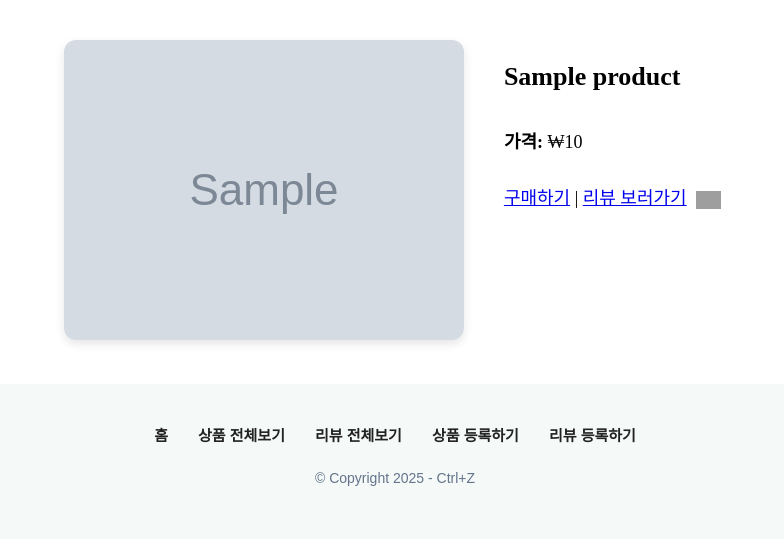
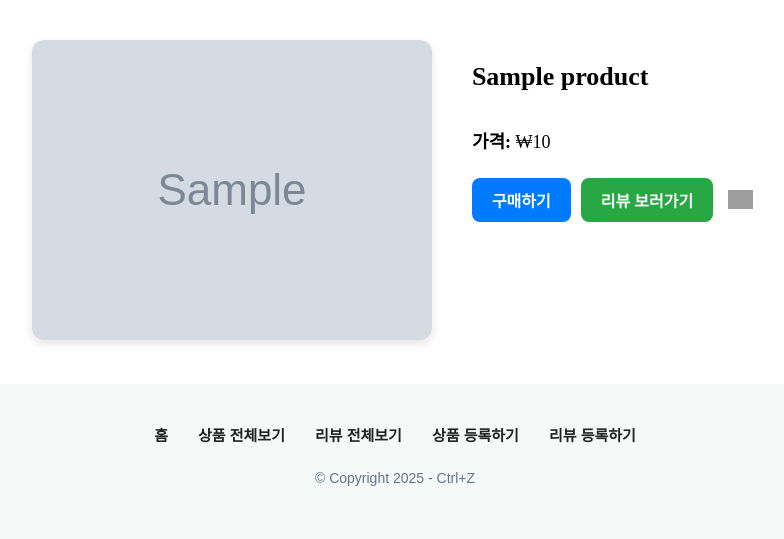
Before and after one commit to sihyes/2025-ewha-market-project, a Flask app: template templates/product-detail.html in a window 1280 px wide. Shown: the part 132-671 px from the top of the page, without its empty margins (245-1029 px from the left). Run offline with Flask 3, Linux system fonts and the light colour scheme; the template is opened without the code that fills it: most values are stand-ins (such as "Sample title", 1, 10 or a date in 2020); grey boxes marked "Sample" are stand-in pictures; grey boxes are pictures that could not be loaded.

Commit message:
변경 내용 반영

```diff
--- a/templates/product-detail.html
+++ b/templates/product-detail.html
@@ -3,53 +3,27 @@
 {% block content %}
 <link rel="stylesheet" href="{{ url_for('static', filename='css/product-detail.css') }}">
 
-
-
 <div class="product-detail">
 
-
-
   <!-- 왼쪽: 상품 이미지 -->
-
-<div class="product-image">
-
-<div class="product-image">
-
+  <div class="product-image">
     <img src="{{ url_for('static', filename=product.image) }}" alt="{{ product.name }}">
-
-</div></div>
-
-
+  </div>
 
   <!-- 오른쪽: 상품 정보 -->
-
   <div class="product-info">
-
     <h2>{{ product.name }}</h2>
-
     <p><strong>가격:</strong> ₩{{ "{:,}".format(product.price) }}</p>
 
-    <p>
-
-
-<a href="#">구매하기</a> |
-
-<a href="{{ url_for('review_list') }}">리뷰 보러가기</a>
-
-
+    <div class="product-buttons">
+      <a href="#" class="btn buy-btn">구매하기</a>
+      <a href="{{ url_for('review_list') }}" class="btn review-btn">리뷰 보러가기</a>
       <button class="wishlist-btn wished"
-
               onclick="toggleWishlist('{{ product.id }}', this)">
-
         <img src="{{ url_for('static', filename='img/heart-fill.svg') }}" alt="찜">
-
       </button>
-
-    </p>
-
+    </div>
   </div>
-
-
 
 </div>
 
```
